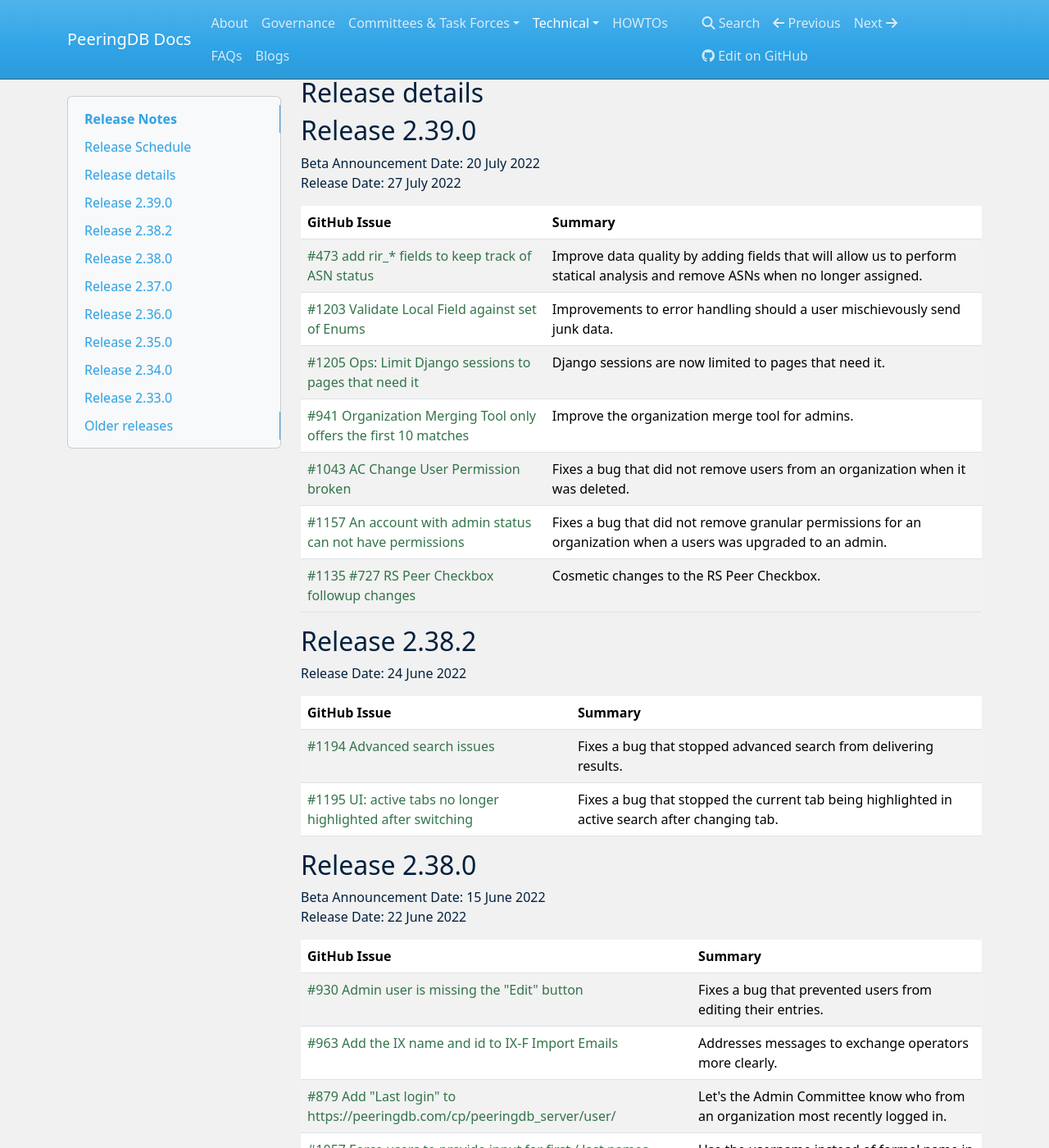
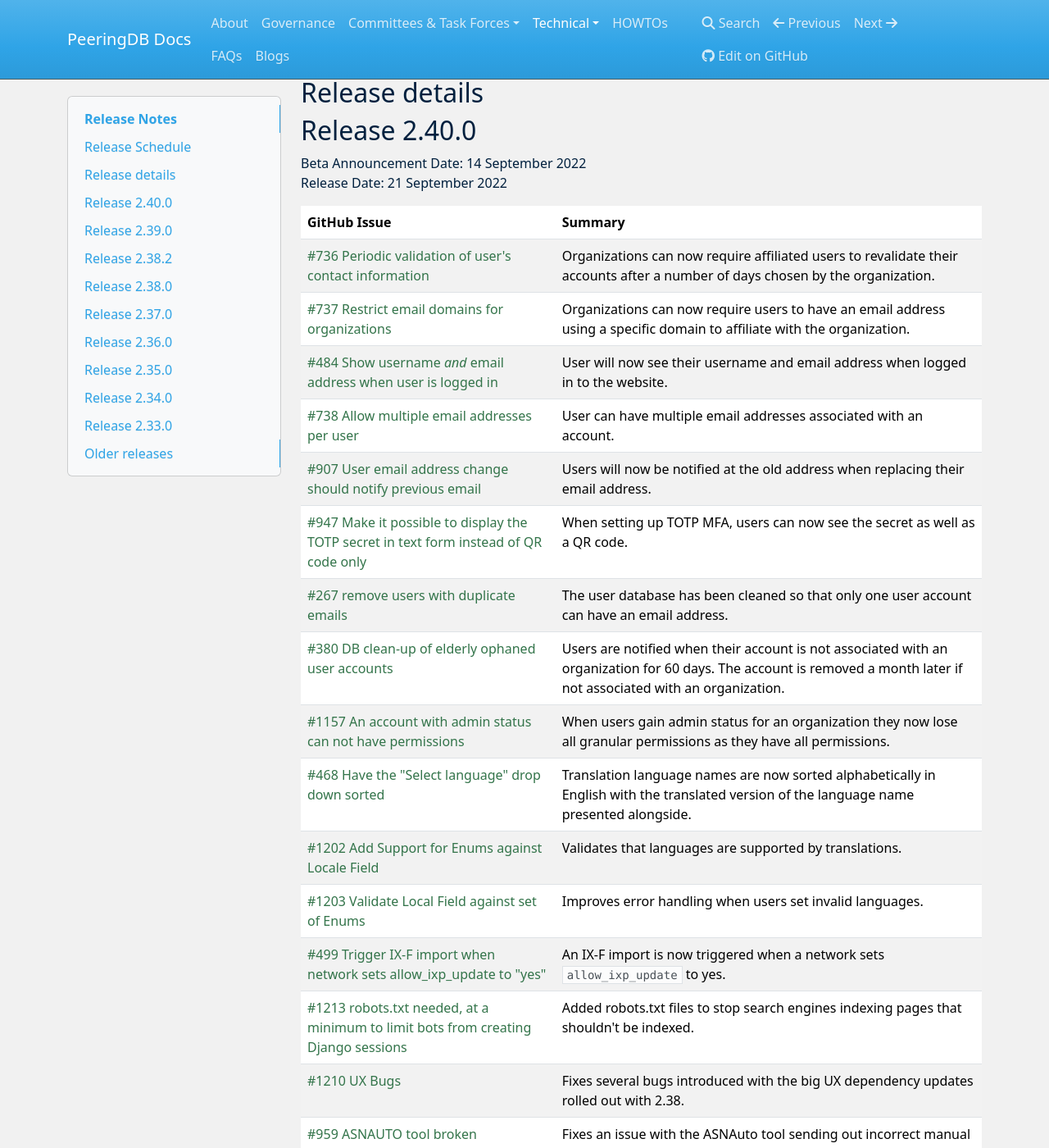
Before and after one commit to peeringdb/docs, an MkDocs documentation site: the page built from docs/release_notes/index.md, in a window 1280 px wide and 1400 px high, scrolled down 686 px. Shown: the whole window at 82% size. Built offline with MkDocs 1.6.1, drawn with Linux system fonts in a browser that asks for light colours; nearby versions of some CDN libraries; some of the changed text lies outside the part shown.

Commit message:
Update index.md
2.40.0 (beta) release details

This page will be updated with another issue when we go to production release

```diff
--- a/docs/release_notes/index.md
+++ b/docs/release_notes/index.md
@@ -20,6 +20,36 @@
 | 2.44.0 | 2023-01-31 | 2023-02-07 | 2023-02-21 |
 
 ## Release details
+
+## Release 2.40.0
+
+Beta Announcement Date: 14 September 2022
+Release Date: 21 September 2022
+
+| **GitHub Issue** | **Summary** |
+| ----------------- | ----------- |
+| [#736 Periodic validation of user's contact information](https://github.com/peeringdb/peeringdb/issues/736) | Organizations can now require affiliated users to revalidate their accounts after a number of days chosen by the organization. |
+| [#737 Restrict email domains for organizations](https://github.com/peeringdb/peeringdb/issues/737) | Organizations can now require users to have an email address using a specific domain to affiliate with the organization. |
+| [#484 Show username *and* email address when user is logged in](https://github.com/peeringdb/peeringdb/issues/484) | User will now see their username and email address when logged in to the website. |
+| [#738 Allow multiple email addresses per user](https://github.com/peeringdb/peeringdb/issues/738) | User can have multiple email addresses associated with an account. |
+| [#907 User email address change should notify previous email](https://github.com/peeringdb/peeringdb/issues/907) | Users will now be notified at the old address when replacing their email address. |
+| [#947 Make it possible to display the TOTP secret in text form instead of QR code only](https://github.com/peeringdb/peeringdb/issues/947) | When setting up TOTP MFA, users can now see the secret as well as a QR code. |
+| [#267 remove users with duplicate emails](https://github.com/peeringdb/peeringdb/issues/267) | The user database has been cleaned so that only one user account can have an email address. |
+| [#380 DB clean-up of elderly ophaned user accounts](https://github.com/peeringdb/peeringdb/issues/280) | Users are notified when their account is not associated with an organization for 60 days. The account is removed a month later if not associated with an organization. |
+| [#1157 An account with admin status can not have permissions](https://github.com/peeringdb/peeringdb/issues/1157) | When users gain admin status for an organization they now lose all granular permissions as they have all permissions. |
+| [#468 Have the "Select language" drop down sorted](https://github.com/peeringdb/peeringdb/issues/468) | Translation language names are now sorted alphabetically in English with the translated version of the language name presented alongside. |
+| [#1202 Add Support for Enums against Locale Field](https://github.com/peeringdb/peeringdb/issues/1202) | Validates that languages are supported by translations. |
+| [#1203 Validate Local Field against set of Enums](https://github.com/peeringdb/peeringdb/issues/1203) | Improves error handling when users set invalid languages. |
+| [#499 Trigger IX-F import when network sets allow_ixp_update to "yes"](https://github.com/peeringdb/peeringdb/issues/499) | An IX-F import is now triggered when a network sets `allow_ixp_update` to yes. |
+| [#1213 robots.txt needed, at a minimum to limit bots from creating Django sessions](https://github.com/peeringdb/peeringdb/issues/1213) | Added robots.txt files to stop search engines indexing pages that shouldn't be indexed. |
+| [#1210 UX Bugs](https://github.com/peeringdb/peeringdb/issues/1210) | Fixes several bugs introduced with the big UX dependency updates rolled out with 2.38. |
+| [#959 ASNAUTO tool broken](https://github.com/peeringdb/peeringdb/issues/959) | Fixes an issue with the ASNAuto tool sending out incorrect manual approval requests. |
+| [#981 Error-handling of failed creation of DeskPRO tickets](https://github.com/peeringdb/peeringdb/issues/981) | Fixes a problem with the creation of support tickets. |
+| [#1150 Ops: Log Melissa payload in django.log](https://github.com/peeringdb/peeringdb/issues/1150) | Fixes a logging issue for the Ops team. |
+| [#1205 Ops: Limit Django sessions to pages that need it](https://github.com/peeringdb/peeringdb/issues/1205) | Only pages that need it get Django sessions now. |
+| [#1228 Change "Resul length" to "Result length"](https://github.com/peeringdb/peeringdb/issues/1228) | Fixes a typo. |
+
+This release also includes a security change that will be described when it is deployed to production. If you notice unexpected behavior, please report it to [support@peeringdb.com](mailto:support@peeringdb.com)
 
 ## Release 2.39.0
 
```
